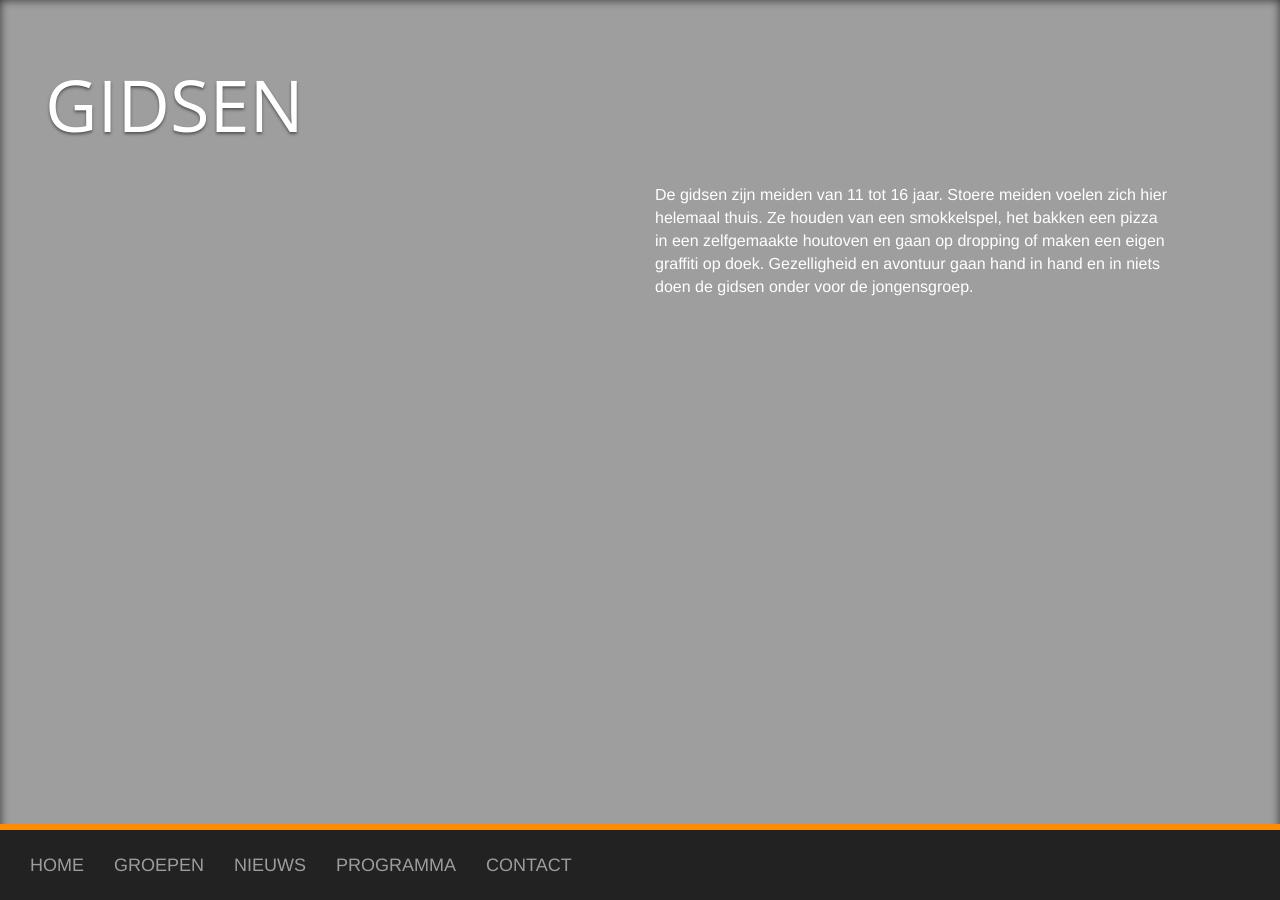
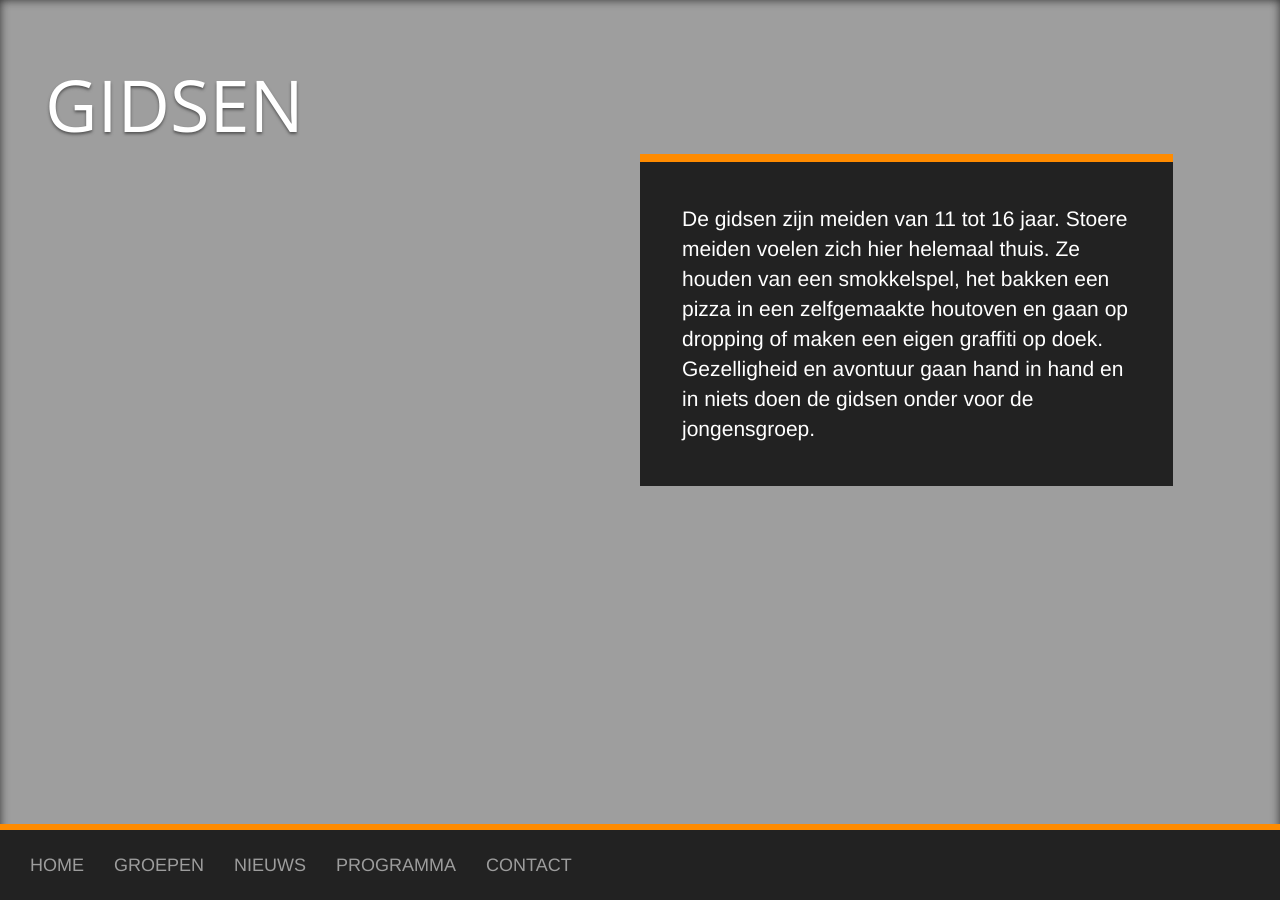
Before and after one commit to nognooitmeegemaakt/website, a Jekyll site: the page built from _groups/gidsen.html, in a window 1280 px wide. Built offline with Jekyll 4.4.1, drawn with Linux system fonts in a browser that asks for light colours.

Commit message:
Add styles for group pages.

```diff
--- a/_layouts/group.html
+++ b/_layouts/group.html
@@ -13,14 +13,14 @@
       <section id="background"></section>
       <section id="content">
         {% if page.id != 'index' %}
-        <div class="row header">
+        <div class="header">
           <div class="col-sm-12">
             <h1>{{ page.title }}</h1>
           </div>
         </div>
         {% endif %}
-        <div class="row">
-          <div class="col-sm-5 col-sm-offset-6">
+        <div class="description">
+          <div class="text col-sm-5 col-sm-offset-6">
             {{ content }}
           </div>
         </div>
--- a/_sass/theme.scss
+++ b/_sass/theme.scss
@@ -331,3 +331,15 @@ section#background {
 /****************************
         Agenda Page.
  ****************************/
+
+
+
+ /****************************
+         Group Pages.
+  ****************************/
+.description > .text {
+  padding: 2em;
+  background: $brand-dark;
+  border-top: 8px solid $brand-color;
+  font-size: 21px;
+}
```
